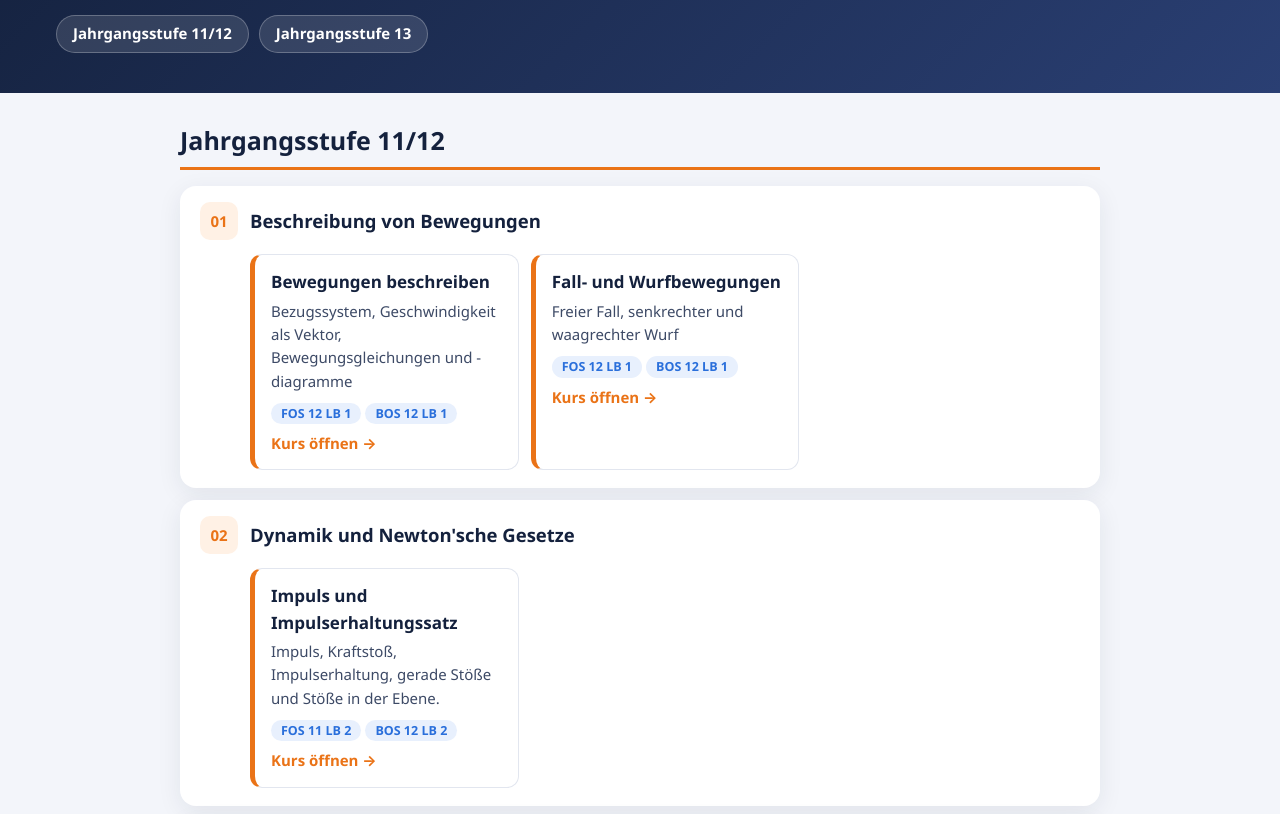
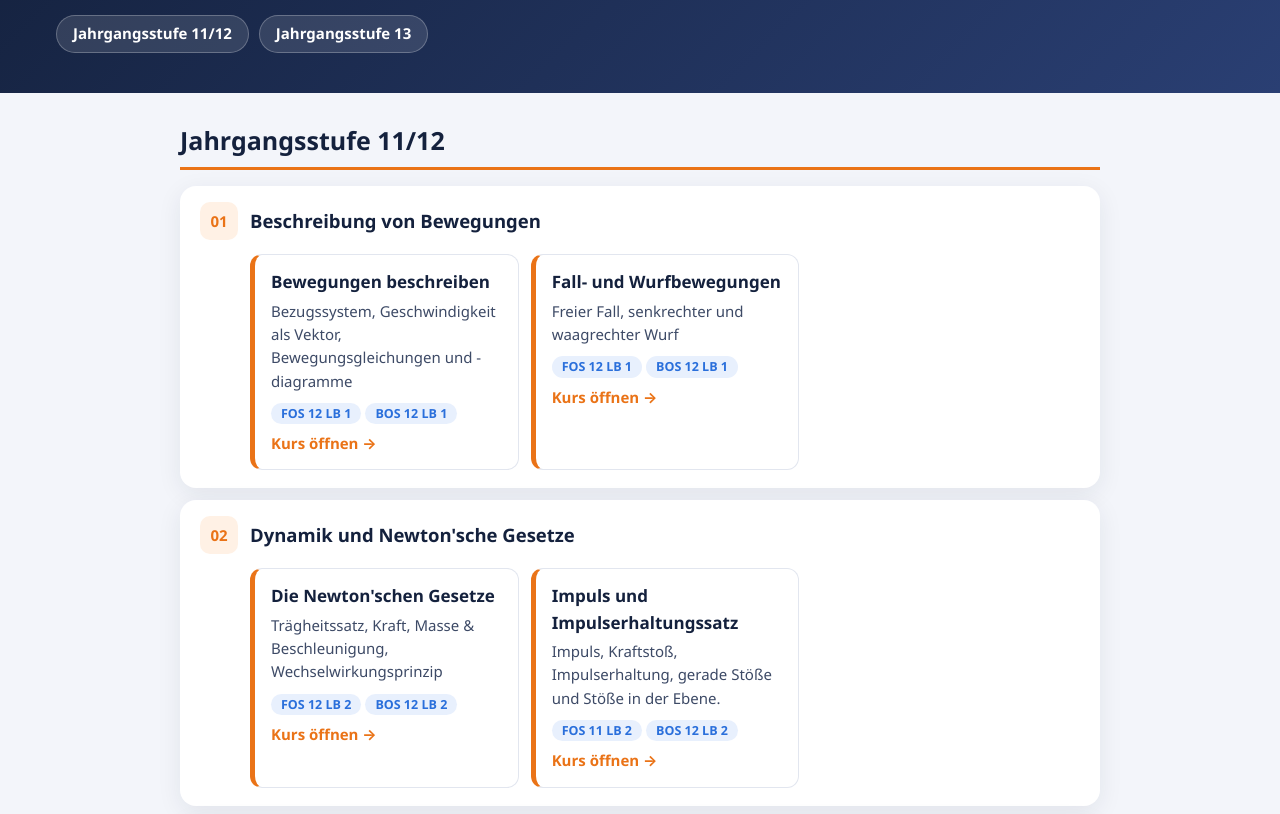
Before and after one commit to physik-fosbos/Physik, a plain HTML site: page index.html in a window 1280 px wide. Shown: the part 138-952 px from the top of the page. Drawn offline with Linux system fonts and the light colour scheme.

Commit message:
Add link to Newton's laws course in index.html

```diff
--- a/index.html
+++ b/index.html
@@ -79,6 +79,14 @@ footer{text-align:center;color:var(--muted);font-size:13px;padding:0 16px 30px}
   <div class="lb">
     <h3><span class="nr">02</span>Dynamik und Newton'sche Gesetze</h3>
     <div class="kurse">
+
+      <a class="kurs" href="newton/">
+        <h4>Die Newton'schen Gesetze</h4>
+        <p>Trägheitssatz, Kraft, Masse & Beschleunigung, Wechselwirkungsprinzip</p>
+        <span class="tag">FOS 12 LB 2</span><span class="tag">BOS 12 LB 2</span>
+        <span class="go">Kurs öffnen →</span>
+      </a>
+
       <a class="kurs" href="impuls/">
         <h4>Impuls und Impulserhaltungssatz</h4>
         <p>Impuls, Kraftstoß, Impulserhaltung, gerade Stöße und Stöße in der Ebene.</p>
```
